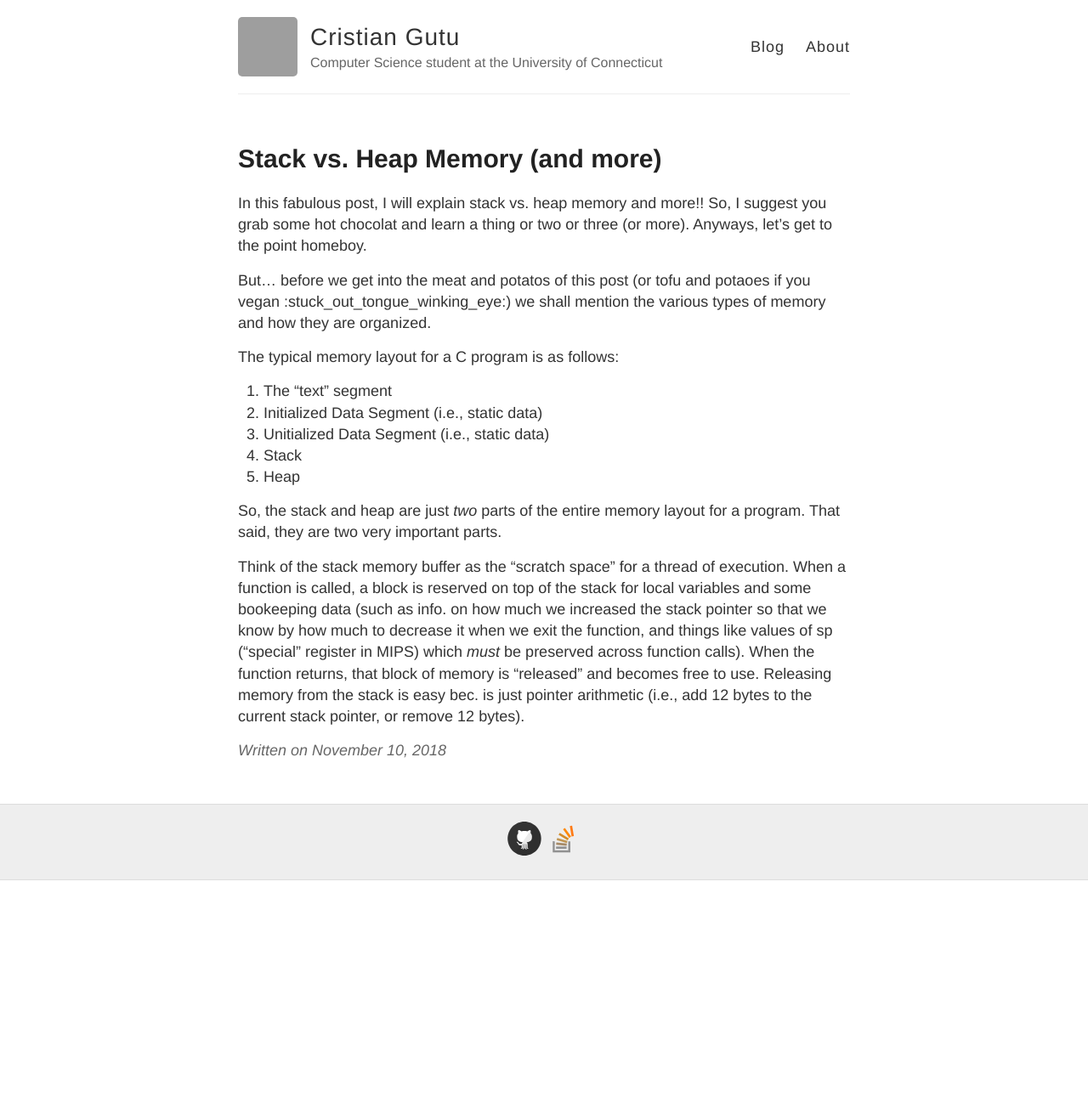
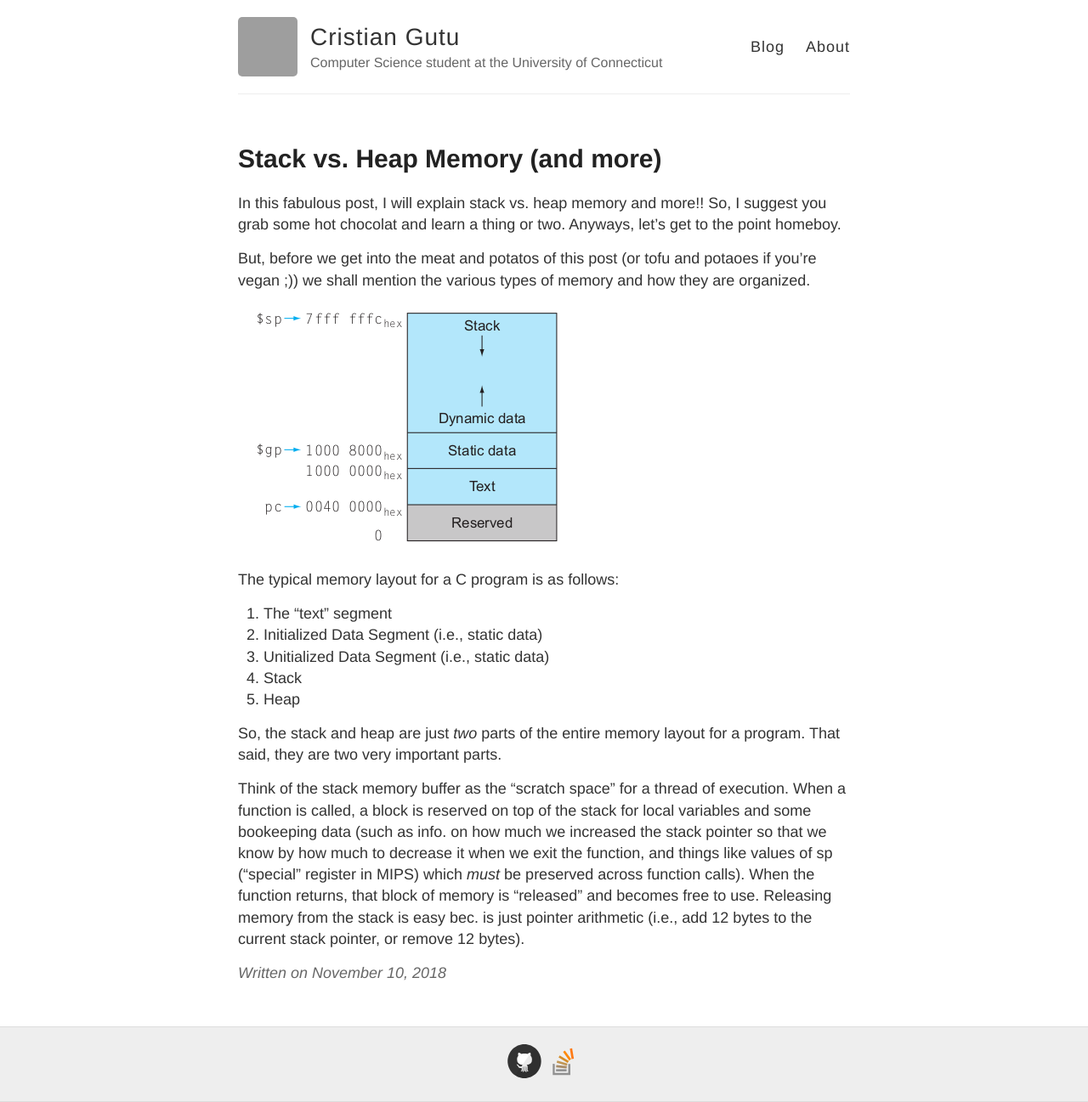
Before and after one commit to gutucristian/gutucristian.github.io, a Jekyll site: the page built from _posts/2018-11-10-Stack-vs-Heap-Memory.md, in a window 1280 px wide. Shown: the whole page at 85% size. Built offline with Jekyll 4.4.1, drawn with Linux system fonts in a browser that asks for light colours; before the commit the page ends 1036 px from its top, so only the background shows below that; grey boxes are pictures that could not be loaded.

Commit message:
Update 2018-11-10-Stack-vs-Heap-Memory.md

```diff
--- a/_posts/2018-11-10-Stack-vs-Heap-Memory.md
+++ b/_posts/2018-11-10-Stack-vs-Heap-Memory.md
@@ -3,9 +3,11 @@ layout: post
 title: Stack vs. Heap Memory (and more)
 ---
 
-In this fabulous post, I will explain stack vs. heap memory and more!! So, I suggest you grab some hot chocolat and learn a thing or two or three (or more). Anyways, let's get to the point homeboy.
+In this fabulous post, I will explain stack vs. heap memory and more!! So, I suggest you grab some hot chocolat and learn a thing or two. Anyways, let's get to the point homeboy.
 
-But... before we get into the meat and potatos of this post (or tofu and potaoes if you vegan :stuck_out_tongue_winking_eye:) we shall mention the various types of memory and how they are organized.
+But, before we get into the meat and potatos of this post (or tofu and potaoes if you're vegan ;)) we shall mention the various types of memory and how they are organized.
+
+![an image alt text]({{ site.baseurl }}/images/memoryLayout.png "memory layout")
 
 The typical memory layout for a C program is as follows:
 1. The "text" segment
```
